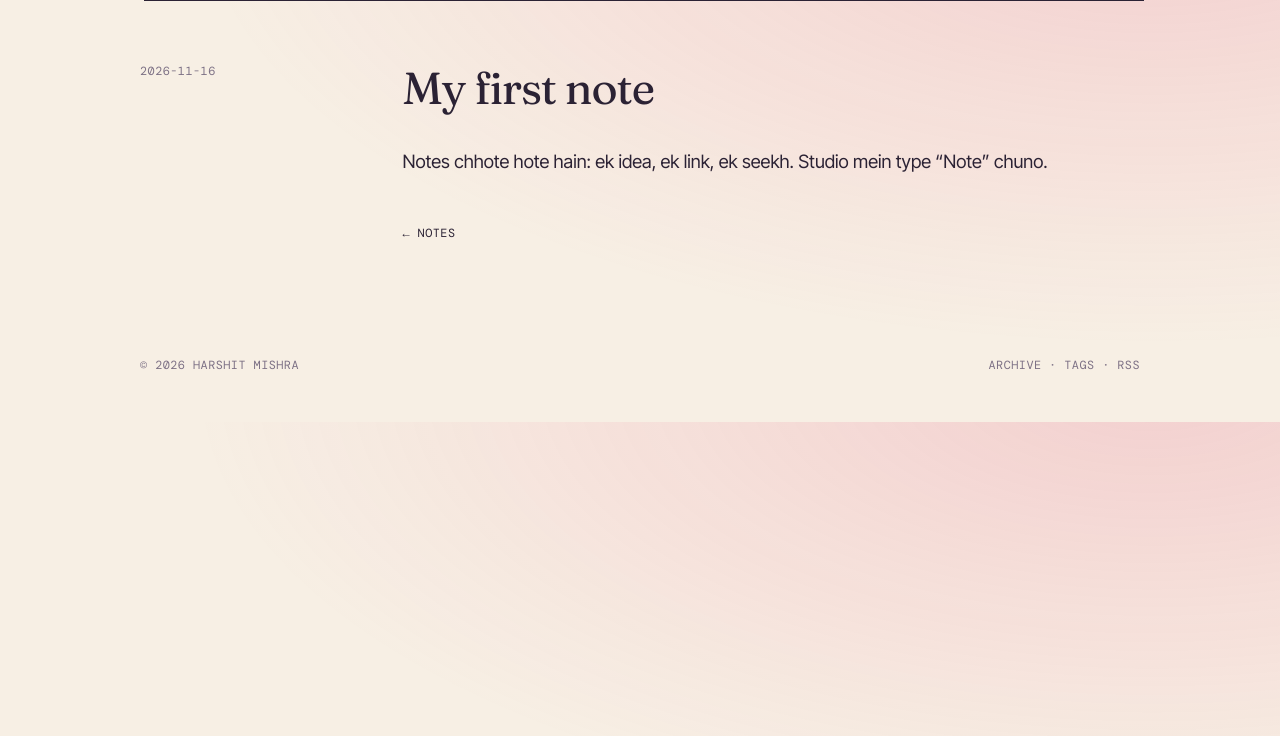
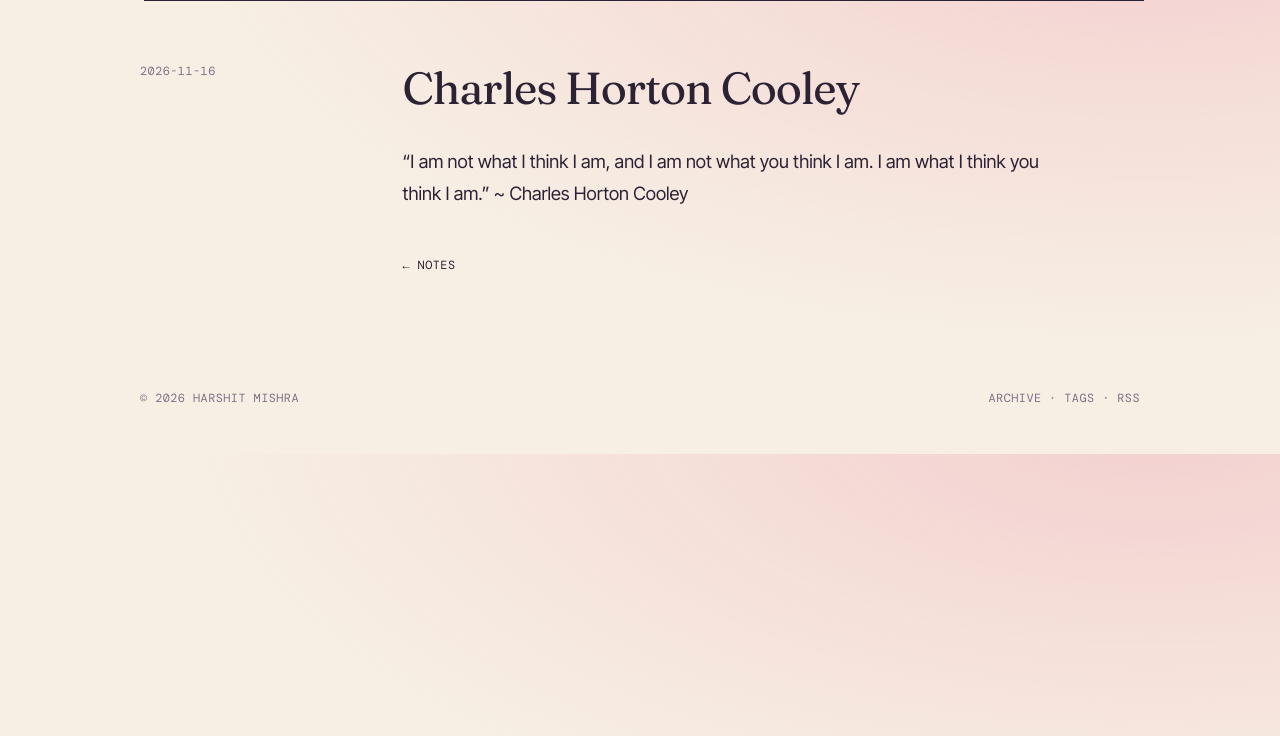
Before and after one commit to mishraxharshit/harshitxmishra.github.io, an Astro site: page /harshitxmishra.github.io/notes/my-first-note in a window 1280 px wide. Shown: the part 64-800 px from the top of the page. Built offline with nearby package versions, Linux system fonts and the light colour scheme; Astro itself is replaced by a stand-in of ours; some packages are replaced by stand-ins of ours.

Commit message:
content: my-first-note

```diff
--- a/src/content/notes/my-first-note.md
+++ b/src/content/notes/my-first-note.md
@@ -1,8 +1,9 @@
 ---
-title: "My first note"
+title: "Charles Horton Cooley"
 date: 2026-11-16
-summary: "Chhoti baatein, ek line mein."
 tags: []
+summary: "Quote"
 draft: false
 ---
-Notes chhote hote hain: ek idea, ek link, ek seekh. Studio mein type "Note" chuno.
+“I am not what I think I am, and I am not what you think I am. I am what I think you think I am.”
+~ Charles Horton Cooley
```
